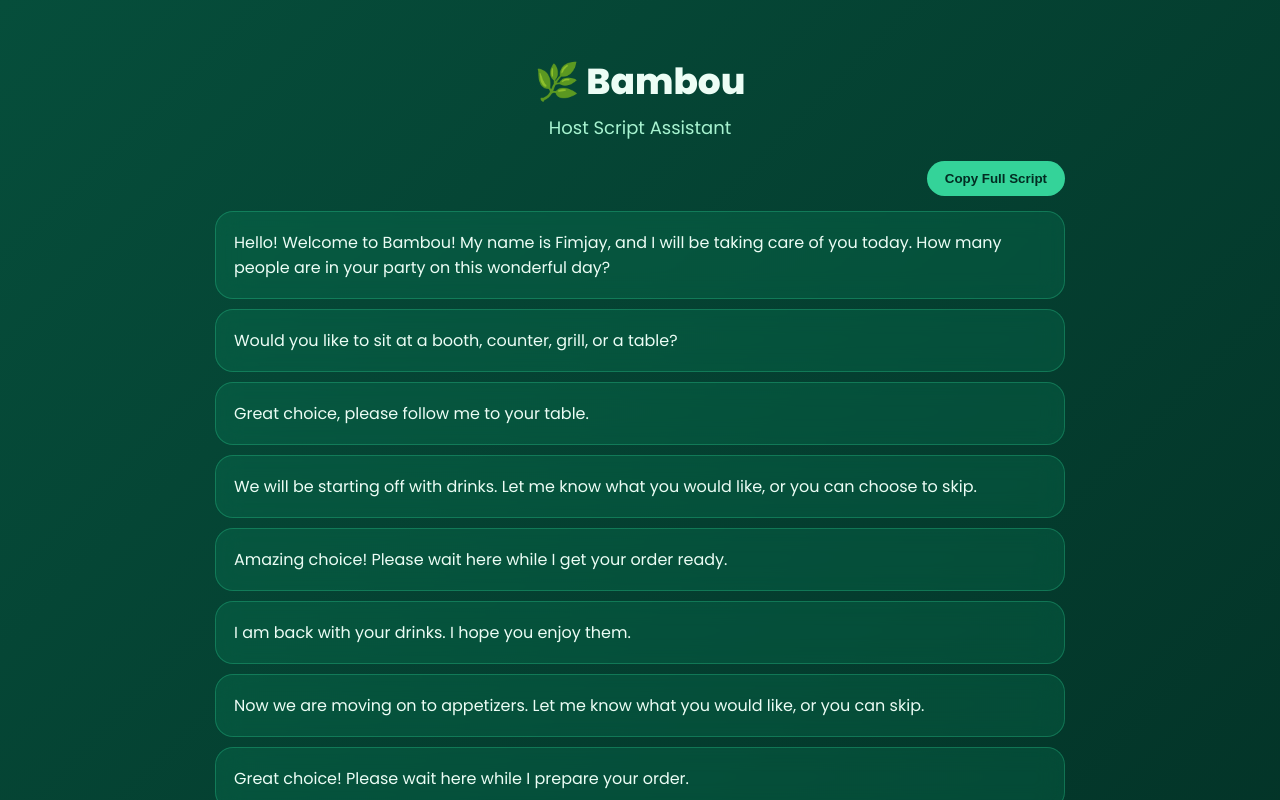
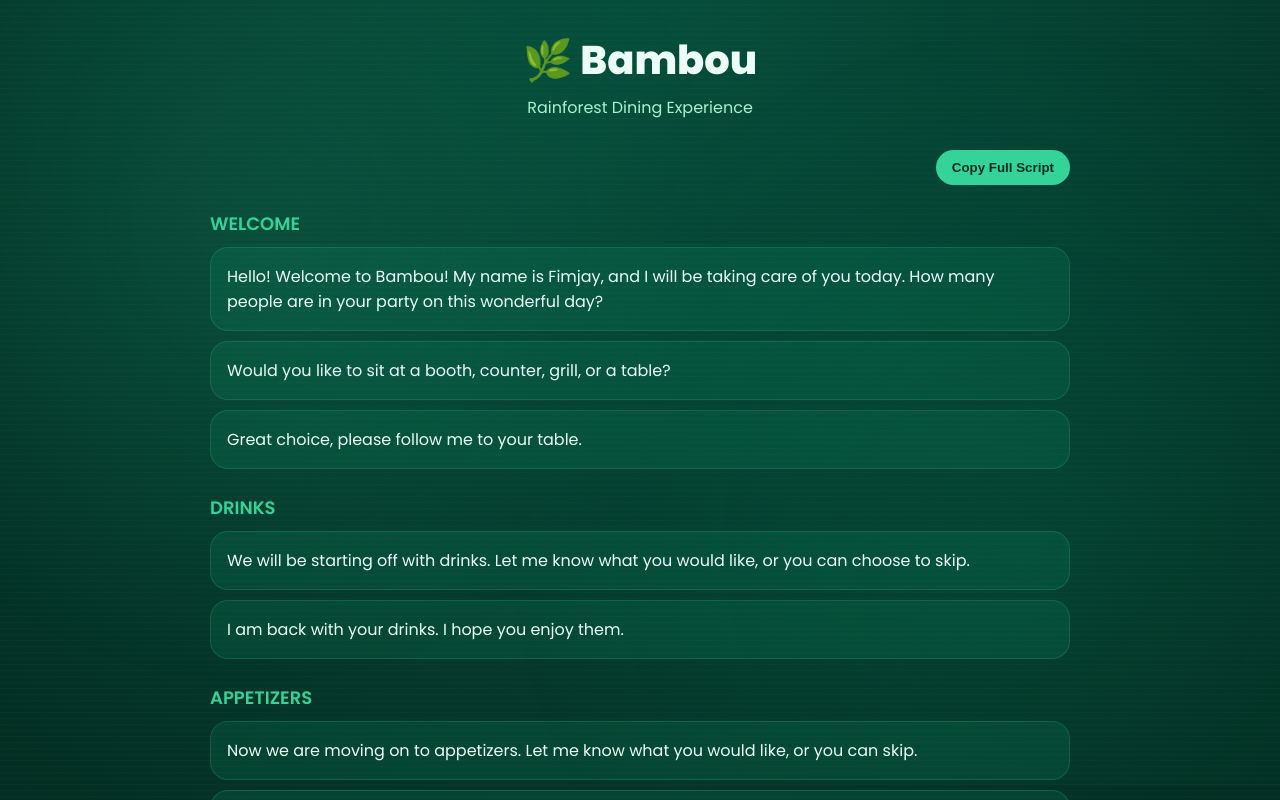
Before and after one commit to MaseyCodey/bambou-script, a plain HTML site: page index.html in a window 1280 px wide. Both pictures are taken after a click on the element "Great choice, please follow me to your table.". Shown: the top 800 px of the page. Drawn offline with Linux system fonts and the light colour scheme.

Commit message:
Update index.html

```diff
--- a/index.html
+++ b/index.html
@@ -3,220 +3,253 @@
 <head>
   <meta charset="UTF-8">
   <meta name="viewport" content="width=device-width, initial-scale=1.0">
-  <title>Bambou Script Copier</title>
+  <title>Bambou Experience</title>
   <link href="https://fonts.googleapis.com/css2?family=Poppins:wght@400;600;800&display=swap" rel="stylesheet">
   <style>
-    :root {
-      --bg: linear-gradient(135deg, #064e3b, #022c22);
-      --card: rgba(16, 185, 129, 0.15);
-      --card-hover: rgba(16, 185, 129, 0.25);
-      --accent: #34d399;
-      --accent-dark: #059669;
-      --text: #ecfdf5;
-      --muted: #a7f3d0;
-      --radius: 18px;
+    :root{
+      --bg1:#021b14;
+      --bg2:#064e3b;
+      --card:rgba(16,185,129,0.12);
+      --card2:rgba(16,185,129,0.18);
+      --accent:#34d399;
+      --text:#ecfdf5;
+      --muted:#a7f3d0;
+      --radius:18px;
     }
 
-    * { box-sizing: border-box; }
+    *{box-sizing:border-box}
 
-    body {
-      margin: 0;
-      font-family: 'Poppins', sans-serif;
-      background: var(--bg);
-      color: var(--text);
-      display: flex;
-      flex-direction: column;
-      align-items: center;
-      padding: 30px 15px;
+    body{
+      margin:0;
+      font-family:Poppins,sans-serif;
+      color:var(--text);
+      background: radial-gradient(circle at top, var(--bg2), var(--bg1));
+      overflow-x:hidden;
     }
 
-    h1 {
-      font-size: 36px;
-      font-weight: 800;
-      margin-bottom: 5px;
+    /* bamboo fog ambience */
+    .fog{
+      position:fixed;
+      inset:0;
+      background: radial-gradient(circle at 20% 30%, rgba(52,211,153,0.10), transparent 40%),
+                  radial-gradient(circle at 80% 70%, rgba(16,185,129,0.08), transparent 45%);
+      animation: drift 12s infinite alternate ease-in-out;
+      z-index:0;
+      pointer-events:none;
     }
 
-    .logo {
-      font-size: 18px;
-      color: var(--muted);
-      margin-bottom: 20px;
+    @keyframes drift{
+      from{transform:translateY(0px)}
+      to{transform:translateY(-20px)}
     }
 
-    .container {
-      width: 100%;
-      max-width: 850px;
+    /* rain effect */
+    .rain{
+      position:fixed;
+      inset:0;
+      background-image: repeating-linear-gradient(
+        to bottom,
+        rgba(255,255,255,0.08) 0px,
+        rgba(255,255,255,0.08) 1px,
+        transparent 2px,
+        transparent 6px
+      );
+      background-size:100% 6px;
+      animation: rainMove 0.4s linear infinite;
+      opacity:0.25;
+      z-index:1;
+      pointer-events:none;
     }
 
-    .line {
-      background: var(--card);
-      padding: 18px;
-      margin: 10px 0;
-      border-radius: var(--radius);
-      cursor: pointer;
-      backdrop-filter: blur(12px);
-      transition: all 0.25s ease;
-      border: 1px solid rgba(52, 211, 153, 0.3);
-      position: relative;
+    @keyframes rainMove{
+      from{background-position:0 0}
+      to{background-position:0 20px}
     }
 
-    .line:hover {
-      background: var(--card-hover);
-      transform: translateY(-3px) scale(1.01);
-      border-color: var(--accent);
-      box-shadow: 0 10px 25px rgba(0,0,0,0.3);
+    header{
+      text-align:center;
+      padding:30px 10px 10px;
+      position:relative;
+      z-index:2;
     }
 
-    .line::after {
-      content: "Tap to copy";
-      position: absolute;
-      right: 15px;
-      top: 50%;
-      transform: translateY(-50%);
-      font-size: 12px;
-      color: var(--muted);
-      opacity: 0;
-      transition: 0.2s;
+    h1{
+      margin:0;
+      font-size:40px;
+      font-weight:800;
     }
 
-    .line:hover::after {
-      opacity: 1;
+    .sub{
+      color:var(--muted);
+      margin-top:5px;
     }
 
-    .copied {
-      background: rgba(52, 211, 153, 0.3) !important;
-      border-color: var(--accent-dark);
+    .container{
+      max-width:900px;
+      margin:auto;
+      padding:20px;
+      position:relative;
+      z-index:2;
     }
 
-    .toast {
-      position: fixed;
-      bottom: 20px;
-      left: 50%;
-      transform: translateX(-50%) translateY(20px);
-      background: #022c22;
-      color: var(--text);
-      padding: 12px 22px;
-      border-radius: 999px;
-      opacity: 0;
-      transition: 0.3s;
-      box-shadow: 0 10px 25px rgba(0,0,0,0.4);
+    .section{
+      margin-top:25px;
     }
 
-    .toast.show {
-      opacity: 1;
-      transform: translateX(-50%) translateY(0);
+    .section-title{
+      font-size:18px;
+      color:var(--accent);
+      margin-bottom:10px;
+      font-weight:600;
     }
 
-    .top-bar {
-      display: flex;
-      justify-content: space-between;
-      align-items: center;
-      margin-bottom: 15px;
+    .line{
+      background:var(--card);
+      padding:16px;
+      margin:10px 0;
+      border-radius:var(--radius);
+      cursor:pointer;
+      transition:0.25s;
+      border:1px solid rgba(52,211,153,0.2);
+      position:relative;
     }
 
-    button {
-      background: var(--accent);
-      border: none;
-      padding: 10px 18px;
-      border-radius: 999px;
-      font-weight: 600;
-      cursor: pointer;
-      color: #022c22;
-      transition: 0.2s;
+    .line:hover{
+      background:var(--card2);
+      transform:translateY(-3px);
     }
 
-    button:hover {
-      background: var(--accent-dark);
-      color: white;
-      transform: scale(1.05);
+    .copied{
+      background:rgba(52,211,153,0.25)!important;
     }
 
-    .footer {
-      margin-top: 25px;
-      font-size: 13px;
-      color: var(--muted);
-      opacity: 0.8;
+    button{
+      background:var(--accent);
+      border:none;
+      padding:10px 16px;
+      border-radius:999px;
+      cursor:pointer;
+      font-weight:600;
+      color:#022c22;
     }
 
+    .topbar{
+      display:flex;
+      justify-content:space-between;
+      align-items:center;
+      margin-bottom:10px;
+    }
+
+    .toast{
+      position:fixed;
+      bottom:20px;
+      left:50%;
+      transform:translateX(-50%);
+      background:#022c22;
+      padding:12px 20px;
+      border-radius:999px;
+      opacity:0;
+      transition:0.3s;
+      z-index:10;
+    }
+
+    .toast.show{opacity:1}
+
+    footer{
+      text-align:center;
+      color:var(--muted);
+      padding:30px;
+      font-size:13px;
+      position:relative;
+      z-index:2;
+    }
   </style>
 </head>
 <body>
 
+<div class="fog"></div>
+<div class="rain"></div>
+
+<header>
   <h1>🌿 Bambou</h1>
-<div class="logo">Host Script Assistant</div>
+  <div class="sub">Rainforest Dining Experience</div>
+</header>
 
 <div class="container">
-  <div class="top-bar">
-    <span></span>
+
+  <div class="topbar">
+    <div></div>
     <button onclick="copyAll()">Copy Full Script</button>
   </div>
 
+  <div class="section">
+    <div class="section-title">WELCOME</div>
     <div class="line">Hello! Welcome to Bambou! My name is Fimjay, and I will be taking care of you today. How many people are in your party on this wonderful day?</div>
     <div class="line">Would you like to sit at a booth, counter, grill, or a table?</div>
     <div class="line">Great choice, please follow me to your table.</div>
+  </div>
+
+  <div class="section">
+    <div class="section-title">DRINKS</div>
     <div class="line">We will be starting off with drinks. Let me know what you would like, or you can choose to skip.</div>
-  <div class="line">Amazing choice! Please wait here while I get your order ready.</div>
     <div class="line">I am back with your drinks. I hope you enjoy them.</div>
+  </div>
+
+  <div class="section">
+    <div class="section-title">APPETIZERS</div>
     <div class="line">Now we are moving on to appetizers. Let me know what you would like, or you can skip.</div>
-  <div class="line">Great choice! Please wait here while I prepare your order.</div>
     <div class="line">I am back with your appetizers. Enjoy!</div>
+  </div>
+
+  <div class="section">
+    <div class="section-title">ENTRÉE</div>
     <div class="line">Now it's time for your entree. What would you like? You can also skip if you'd prefer.</div>
-  <div class="line">Excellent choice! Please wait here while I get your order.</div>
     <div class="line">I am back with your entree. Enjoy your meal.</div>
+  </div>
+
+  <div class="section">
+    <div class="section-title">DESSERT</div>
     <div class="line">Now for something sweet—dessert. Let me know what you would like, or you can skip.</div>
-  <div class="line">Wonderful choice! Please wait here while I get it for you.</div>
     <div class="line">I am back with your dessert. I hope you enjoy it.</div>
+  </div>
+
+  <div class="section">
+    <div class="section-title">GOODBYE</div>
     <div class="line">Thank you for dining with us today. I hope you had a great experience, and we look forward to seeing you again soon!</div>
   </div>
 
-<div class="toast" id="toast">Copied!</div>
+</div>
 
-<div class="footer">Bambou • Smooth Hosting Experience</div>
+<div class="toast" id="toast">Copied</div>
+
+<footer>Bambou • Rainforest Ambience</footer>
 
 <script>
-  const lines = document.querySelectorAll('.line');
-  const toast = document.getElementById('toast');
+const lines=document.querySelectorAll('.line');
+const toast=document.getElementById('toast');
 
-  function showToast(msg = 'Copied!') {
-    toast.textContent = msg;
-    toast.classList.add('show');
-    setTimeout(() => toast.classList.remove('show'), 1200);
+function showToast(t){toast.textContent=t;toast.classList.add('show');setTimeout(()=>toast.classList.remove('show'),1200)}
+
+function copy(text){
+  const ta=document.createElement('textarea');
+  ta.value=text;
+  document.body.appendChild(ta);
+  ta.select();
+  document.execCommand('copy');
+  document.body.removeChild(ta);
+  showToast('Copied');
 }
 
-  function fallbackCopy(text) {
-    const textarea = document.createElement('textarea');
-    textarea.value = text;
-    document.body.appendChild(textarea);
-    textarea.select();
-    try {
-      document.execCommand('copy');
-      showToast('Copied');
-    } catch (err) {
-      showToast('Copy failed');
+lines.forEach(l=>{
+  l.onclick=()=>{
+    copy(l.innerText);
+    l.classList.add('copied');
+    setTimeout(()=>l.classList.remove('copied'),400);
   }
-    document.body.removeChild(textarea);
-  }
-
-  function copyText(text) {
-    if (navigator.clipboard && window.isSecureContext) {
-      navigator.clipboard.writeText(text)
-        .then(() => showToast('Copied'))
-        .catch(() => fallbackCopy(text));
-    } else {
-      fallbackCopy(text);
-    }
-  }
-
-  lines.forEach(line => {
-    line.addEventListener('click', () => {
-      copyText(line.innerText);
-      line.classList.add('copied');
-      setTimeout(() => line.classList.remove('copied'), 400);
-    });
 });
 
-  function copyAll() {
-    const text = Array.from(lines).map(l => l.innerText).join('\n\n');
-    copyText(text);
+function copyAll(){
+  copy(Array.from(lines).map(l=>l.innerText).join('\n\n'));
 }
 </script>
 
```
Lines whose indentation alone changed are shown as unchanged.
